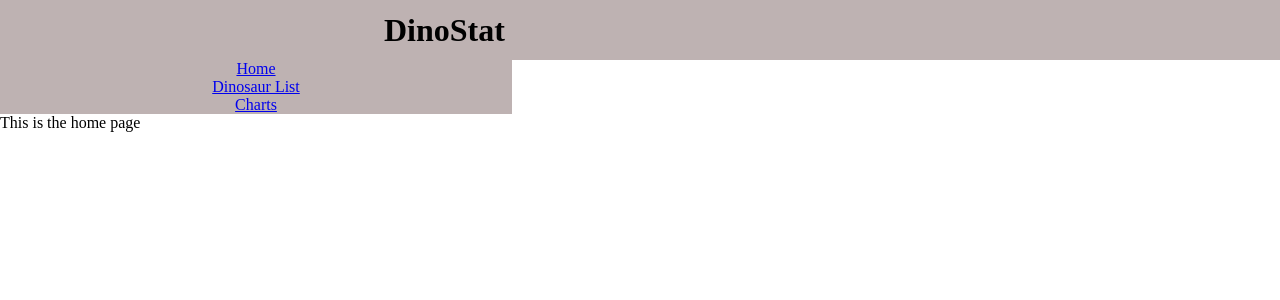
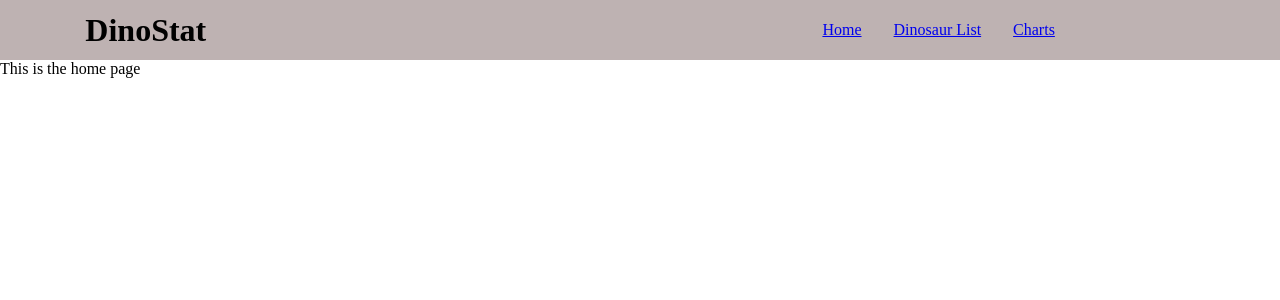
Before and after one commit to chingu-voyages/v48-tier2-team-11, a React (Vite) app in the folder dinostat/: page / in a window 1280 px wide. Shown: the top 300 px of the page. Built offline with nearby package versions, Linux system fonts and the light colour scheme.

Commit message:
Include nav links in header division

```diff
--- a/dinostat/src/Components/Header.jsx
+++ b/dinostat/src/Components/Header.jsx
@@ -6,7 +6,7 @@ export default function Header() {
 
   const navDisplay = () => {
     if (isOpen || window.innerWidth > 768) {
-      return 'block';
+      return 'flex';
     }
     return 'none';
   };
@@ -27,16 +27,15 @@ export default function Header() {
         <div className="app-name">
           <h1>DinoStat</h1>
         </div>
-      </div>
 
         <div className="nav-links" style={{ display: navDisplay() }}>
-        <ul>
+          <ul className="nav-list">
             <li className="link-item"><Link to="/"> Home </Link></li>
             <li className="link-item"><Link to="/dinosaurs"> Dinosaur List </Link></li>
             <li className="link-item"><Link to="/charts"> Charts </Link></li>
           </ul>
         </div>
-
+      </div>
     </div>
   );
 }
```
Lines whose indentation alone changed are shown as unchanged.
